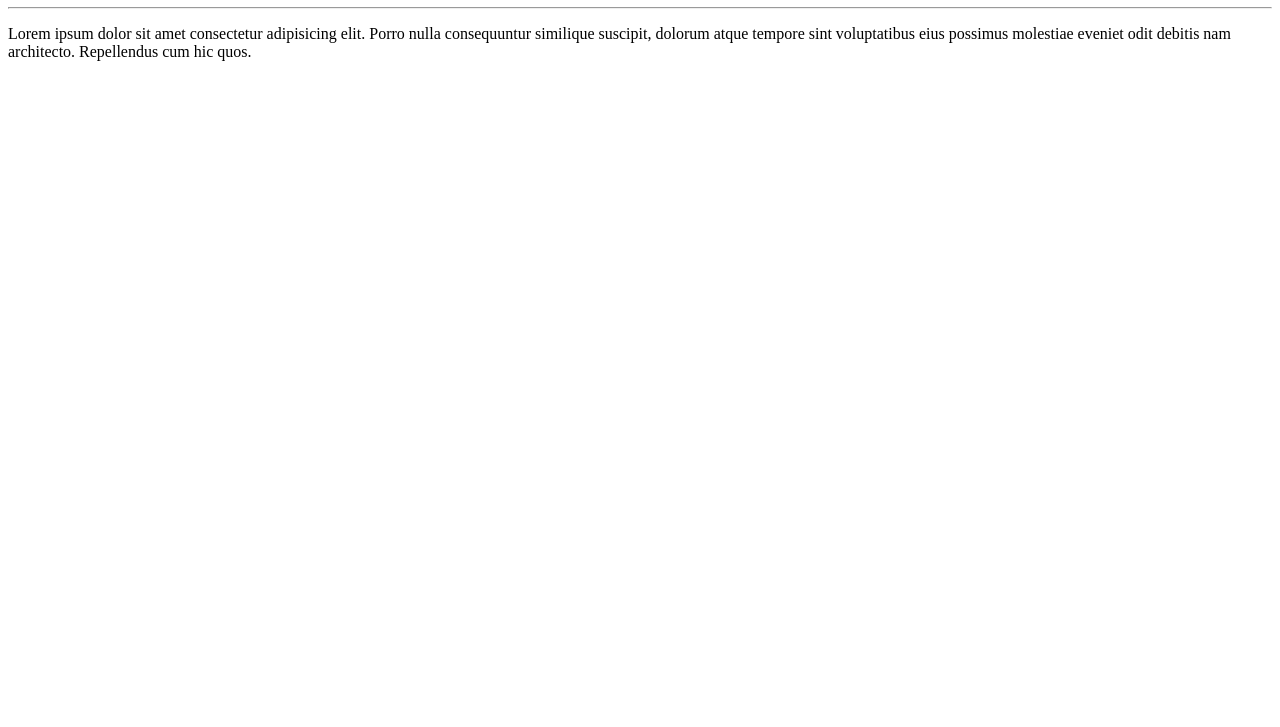
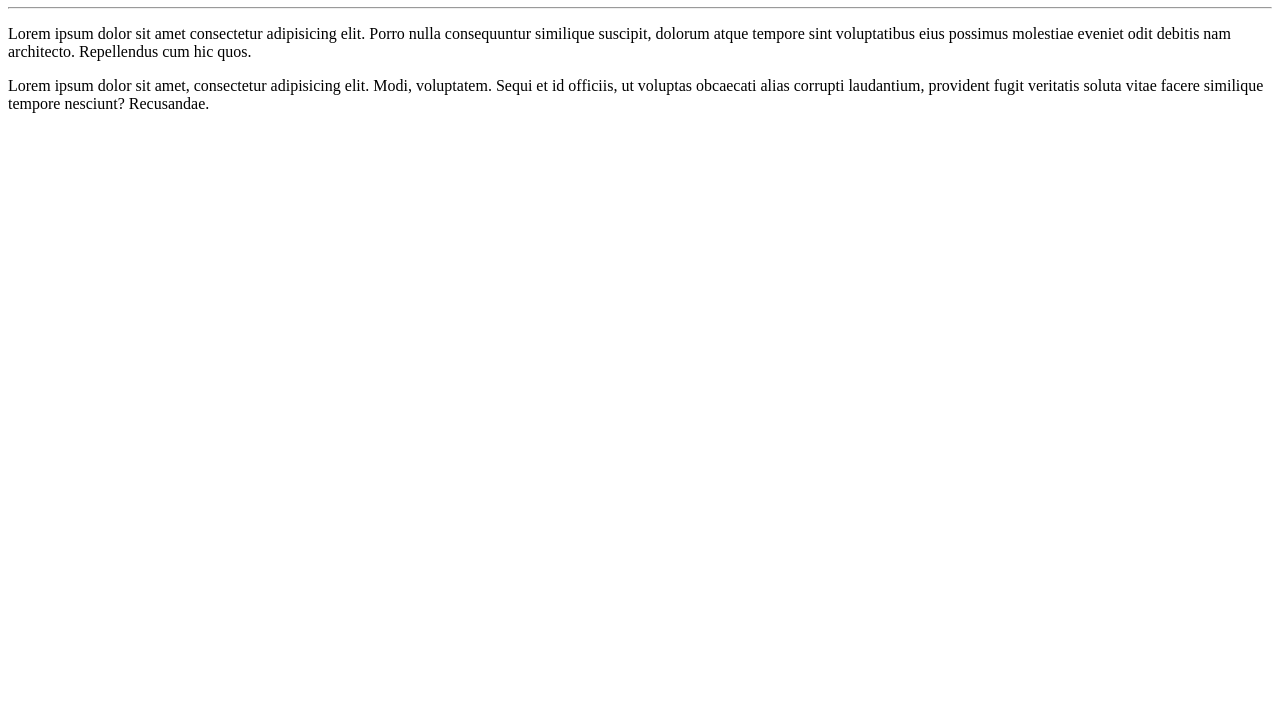
Before and after one commit to klayton-a-souza/Ola-Mundo, a plain HTML site: page site-exemplo/index.html in a window 1280 px wide. Shown: the part 73-800 px from the top of the page. Drawn offline with Linux system fonts and the light colour scheme.

Commit message:
Adicionei um novo parágrafo

```diff
--- a/site-exemplo/index.html
+++ b/site-exemplo/index.html
@@ -9,5 +9,6 @@
     <h1>Olá, Mundo!</h1>
     <hr>
     <p>Lorem ipsum dolor sit amet consectetur adipisicing elit. Porro nulla consequuntur similique suscipit, dolorum atque tempore sint voluptatibus eius possimus molestiae eveniet odit debitis nam architecto. Repellendus cum hic quos.</p>
+    <p>Lorem ipsum dolor sit amet, consectetur adipisicing elit. Modi, voluptatem. Sequi et id officiis, ut voluptas obcaecati alias corrupti laudantium, provident fugit veritatis soluta vitae facere similique tempore nesciunt? Recusandae.</p>
 </body>
 </html>
```
